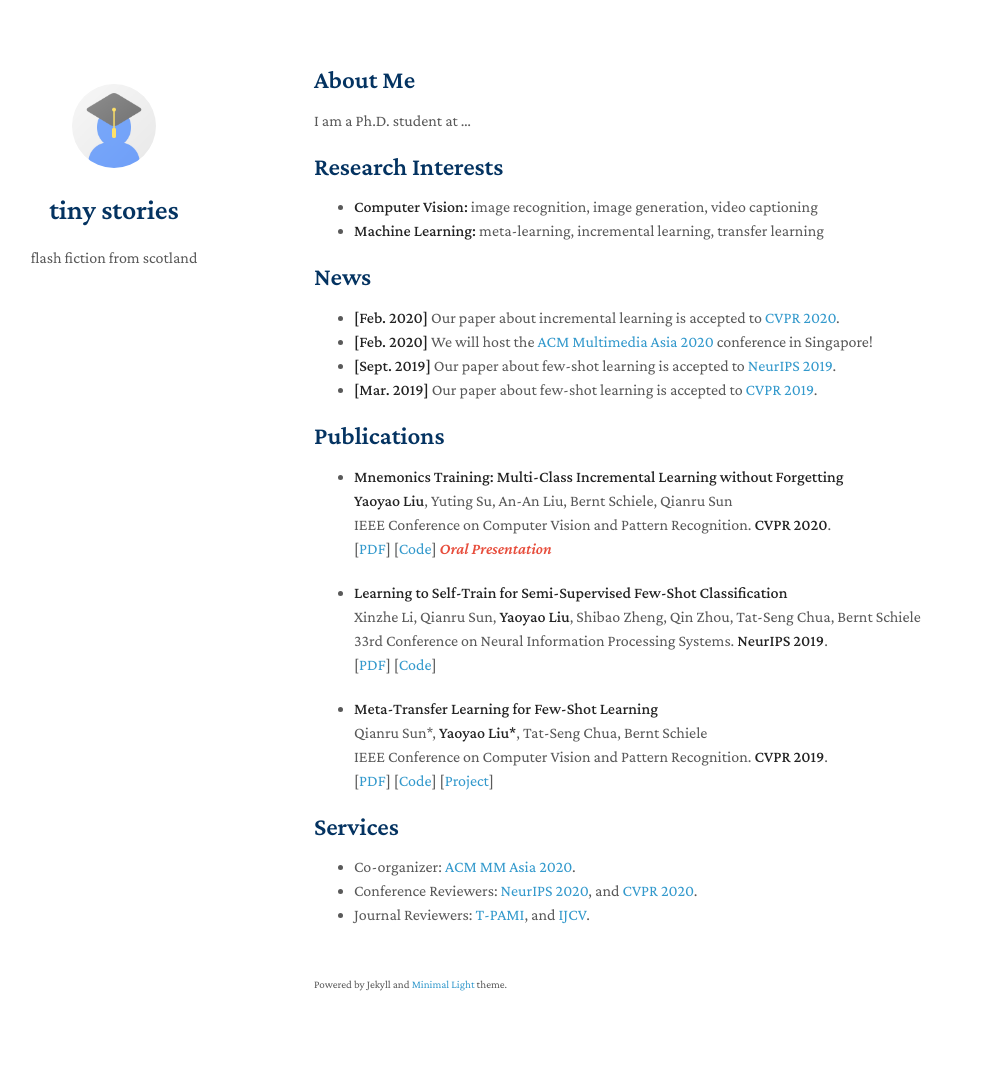
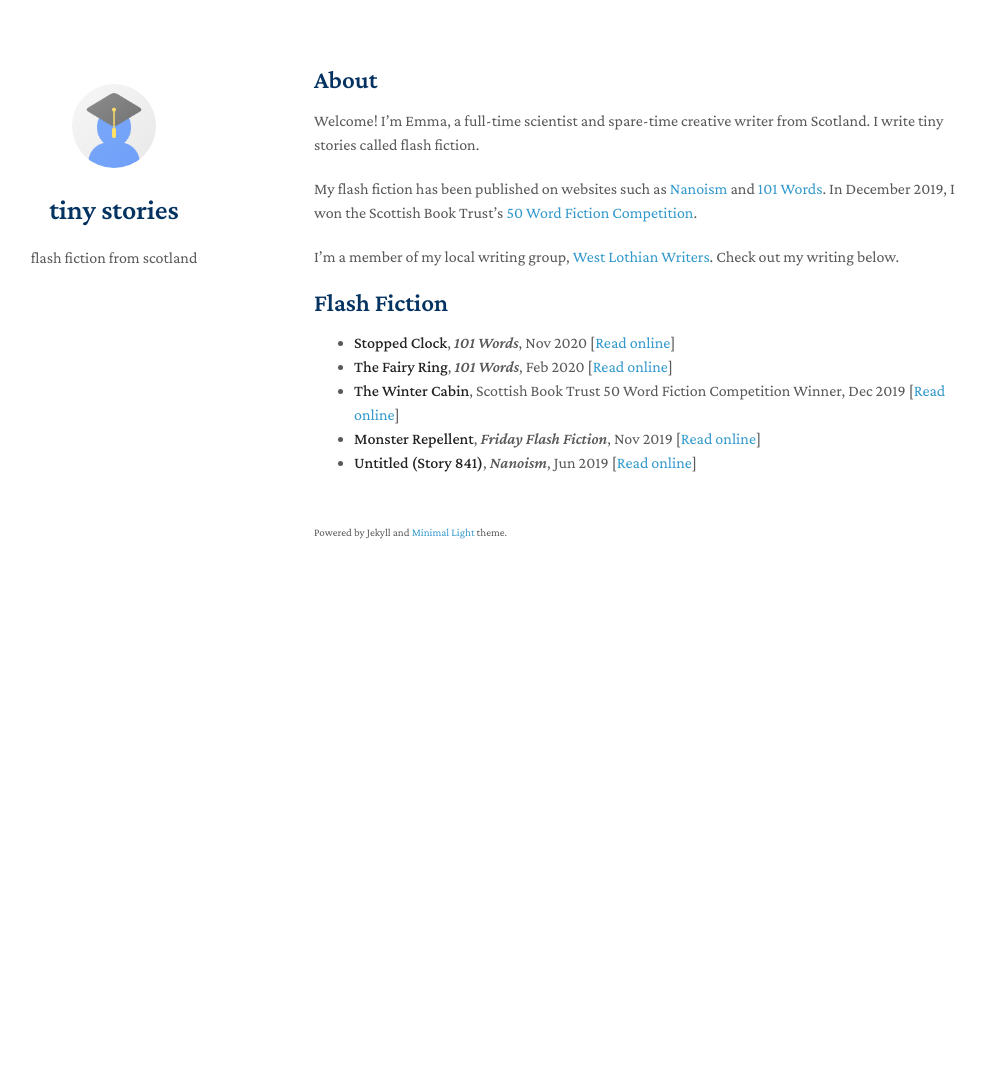
Before and after one commit to tinystories/minimal_light, a Jekyll site: the page built from index.md, in a window 1280 px wide. Shown: the whole page, without its empty margins (156-1141 px from the left). Built offline with Jekyll 4.4.1, drawn with Linux system fonts in a browser that asks for light colours; nearby versions of some CDN libraries; a style sheet for code colours, icons or effects is not loaded; our own code applies the rules of GitHub Pages for plain Markdown files; after the commit the page ends 900 px from its top, so only the background shows below that.

Commit message:
Update details

```diff
--- a/index.md
+++ b/index.md
@@ -2,50 +2,19 @@
 layout: homepage
 ---
 
-## About Me
 
-I am a Ph.D. student at ...
+## About
 
-## Research Interests
+Welcome! I'm Emma, a full-time scientist and spare-time creative writer from Scotland. I write tiny stories called flash fiction.
 
-- **Computer Vision:** image recognition, image generation, video captioning
-- **Machine Learning:** meta-learning, incremental learning, transfer learning
+My flash fiction has been published on websites such as [Nanoism](https://nanoism.net/stories/841/) and [101 Words](https://101words.org/the-fairy-ring/). In December 2019, I won the Scottish Book Trust's [50 Word Fiction Competition](https://www.scottishbooktrust.com/50-word-fiction/december-2019-winners).
 
-## News
+I'm a member of my local writing group, [West Lothian Writers](https://www.westlothianwriters.org.uk/). Check out my writing below.
 
-- **[Feb. 2020]** Our paper about incremental learning is accepted to [CVPR 2020](http://cvpr2020.thecvf.com/).
-- **[Feb. 2020]** We will host the [ACM Multimedia Asia 2020](https://mmasia2020.org/) conference in Singapore!
-- **[Sept. 2019]** Our paper about few-shot learning is accepted to [NeurIPS 2019](https://nips.cc/Conferences/2019).
-- **[Mar. 2019]** Our paper about few-shot learning is accepted to [CVPR 2019](http://cvpr2019.thecvf.com/).
+## Flash Fiction
 
-## Publications
-
-- **Mnemonics Training: Multi-Class Incremental Learning without Forgetting**
-  <br>
-  **Yaoyao Liu**, Yuting Su, An-An Liu, Bernt Schiele, Qianru Sun
-  <br>
-  IEEE Conference on Computer Vision and Pattern Recognition. **CVPR 2020**.
-  <br>
-  [[PDF](https://arxiv.org/pdf/2002.10211.pdf)] [[Code](https://github.com/yaoyao-liu/mnemonics)] <strong><i style="color:#e74d3c">Oral Presentation</i></strong>
-
-- **Learning to Self-Train for Semi-Supervised Few-Shot Classification**
-  <br>
-  Xinzhe Li, Qianru Sun, **Yaoyao Liu**, Shibao Zheng, Qin Zhou, Tat-Seng Chua, Bernt Schiele
-  <br>
-  33rd Conference on Neural Information Processing Systems. **NeurIPS 2019**.
-  <br>
-  [[PDF](http://papers.nips.cc/paper/9216-learning-to-self-train-for-semi-supervised-few-shot-classification.pdf)] [[Code](https://github.com/xinzheli1217/learning-to-self-train)]
-
-- **Meta-Transfer Learning for Few-Shot Learning**
-  <br>
-  Qianru Sun\*, **Yaoyao Liu\***, Tat-Seng Chua, Bernt Schiele
-  <br>
-  IEEE Conference on Computer Vision and Pattern Recognition. **CVPR 2019**.
-  <br>
-  [[PDF](http://openaccess.thecvf.com/content_CVPR_2019/papers/Sun_Meta-Transfer_Learning_for_Few-Shot_Learning_CVPR_2019_paper.pdf)] [[Code](https://github.com/yaoyao-liu/meta-transfer-learning)] [[Project](https://mtl.yyliu.net/)]
-
-## Services
-
-- Co-organizer: [ACM MM Asia 2020](https://mmasia2020.org/).
-- Conference Reviewers: [NeurIPS 2020](https://neurips.cc/Conferences/2020), and [CVPR 2020](http://cvpr2020.thecvf.com/).
-- Journal Reviewers: [T-PAMI](https://ieeexplore.ieee.org/xpl/RecentIssue.jsp?punumber=34), and [IJCV](https://www.springer.com/journal/11263).
+- **Stopped Clock**, *101 Words*, Nov 2020 [[Read online](https://101words.org/stopped-clock/)]
+- **The Fairy Ring**, *101 Words*, Feb 2020 [[Read online](https://101words.org/the-fairy-ring/)]
+- **The Winter Cabin**, Scottish Book Trust 50 Word Fiction Competition Winner, Dec 2019 [[Read online](https://www.scottishbooktrust.com/50-word-fiction/december-2019-winners)]
+- **Monster Repellent**, *Friday Flash Fiction*, Nov 2019 [[Read online](https://www.fridayflashfiction.com/100-word-stories/monster-repellent-by-emma-wilson)]
+- **Untitled (Story 841)**, *Nanoism*, Jun 2019 [[Read online](https://nanoism.net/stories/841/)]
```
